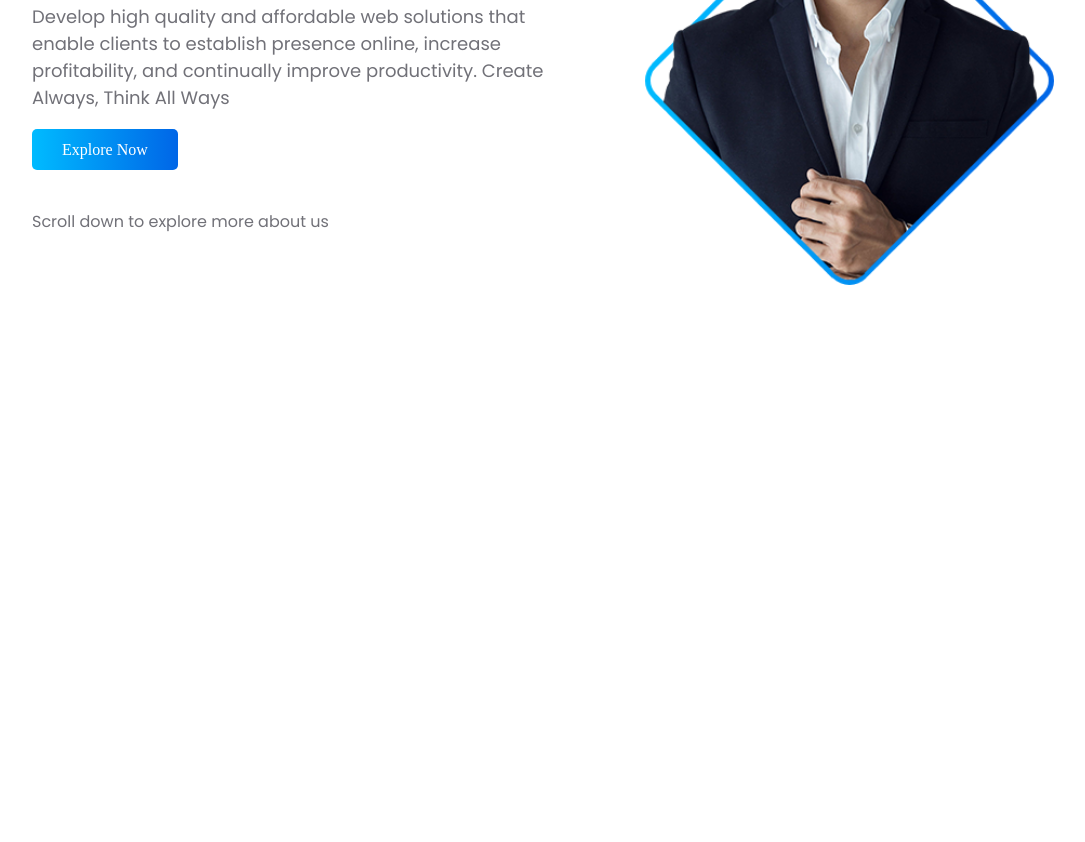
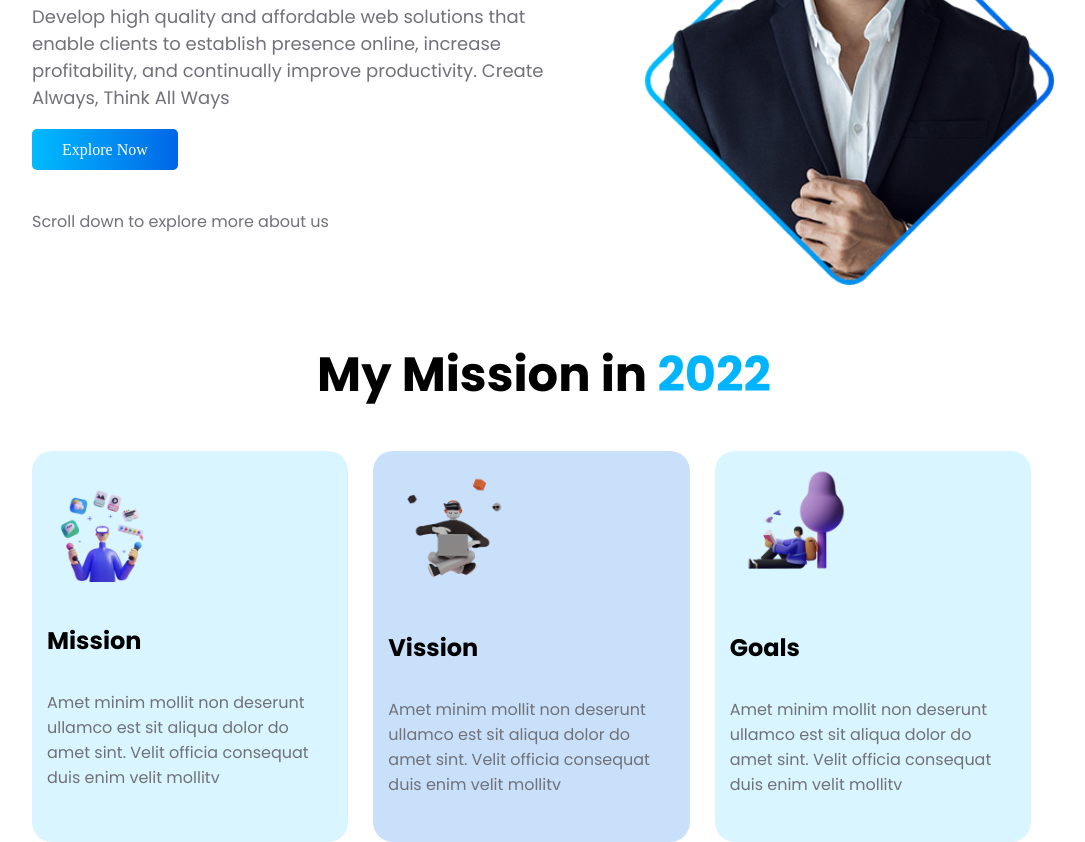
Before and after one commit to shahnmah/assignment-01, a plain HTML site: page index.html in a window 1280 px wide. Shown: the part 285-1127 px from the top of the page, without its empty margins (96-1181 px from the left). Before the commit the page ends 800 px from the top, so only its background shows below. Drawn offline with Linux system fonts and the light colour scheme.

Commit message:
my-mission

```diff
--- a/css/style.css
+++ b/css/style.css
@@ -11,6 +11,7 @@ h1{
 h2{
     font-family: 'Poppins', sans-serif;
     font-size: 48px;
+    text-align: center;
 }
 h3{
     font-family: 'Poppins', sans-serif;
@@ -52,8 +53,9 @@ section{
     width: 50%;
 }
 .banner-text h1{
-    border-left: 3px solid #00b5fe;
+    border-left: 4px solid #00b5fe;
     border-radius: 3px;
+    padding-left: 5px;
 }
 .banner-text .small-p{
     margin-top: 50px;
@@ -62,3 +64,16 @@ section{
     width: 80%;
     margin-left: 100px;
 }
+.mission-cart{
+    width: 30%;
+    background-color: rgba(0, 187, 255, 0.15) ;
+    padding: 15px;
+    margin-right: 25px;
+    border-radius: 20px;
+}
+.mission-details img{
+    width: 45%;
+}
+.mission-details .vission{
+    background-color: rgba(0, 109, 233, 0.21) ;
+}
--- a/index.html
+++ b/index.html
@@ -28,5 +28,40 @@
             <img src="images/person/person.png" alt="a man">
         </div>
     </section>
+    <section id="my-mission-part">
+        <h2>My Mission in<span class="sub-color"> 2022</span></h2>
+        <div class="mission-details flex-items">
+            <div class="mission mission-cart">
+                <img src="images/illustrators/illustrator-1.png" alt="icon">
+                <h4>Mission</h4>
+                <p class="small-p">
+                    Amet minim mollit non deserunt
+                    ullamco est sit aliqua dolor do amet
+                    sint. Velit officia consequat duis enim
+                    velit mollitv
+                </p>
+            </div>
+            <div class="vission mission-cart">
+                <img src="images/illustrators/illustrator-2.png" alt="icon">
+                <h4>Vission</h4>
+                <p class="small-p">
+                    Amet minim mollit non deserunt
+                    ullamco est sit aliqua dolor do amet
+                    sint. Velit officia consequat duis enim
+                    velit mollitv
+                </p>
+            </div>
+            <div class="goals mission-cart">
+                <img src="images/illustrators/illustrator-3.png" alt="icon">
+                <h4>Goals</h4>
+                <p class="small-p">
+                    Amet minim mollit non deserunt
+                    ullamco est sit aliqua dolor do amet
+                    sint. Velit officia consequat duis enim
+                    velit mollitv
+                </p>
+            </div>
+        </div>
+    </section>
 </body>
 </html>
```
